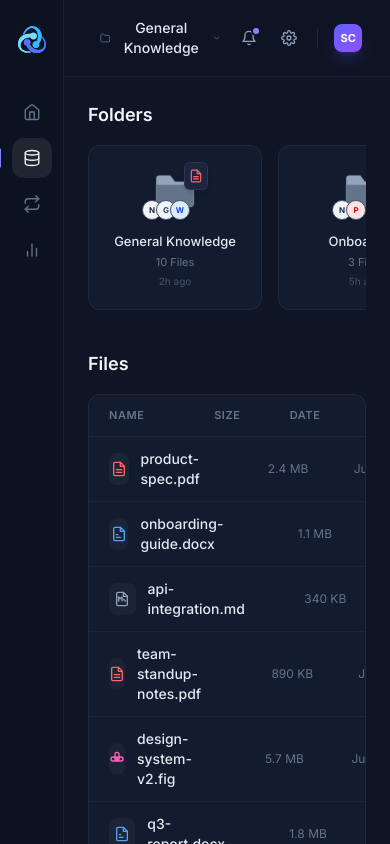
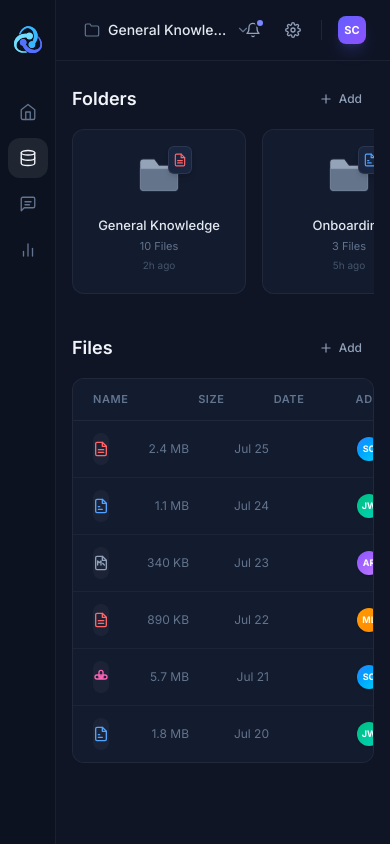
Before and after one commit to Saif-jaber/Cortex, a React (Vite) app: page / in a window 390 px wide. Built offline with nearby package versions, Linux system fonts and the light colour scheme.

Commit message:
Add AI chat page, responsive layout, file upload popup, and add buttons

```diff
--- a/src/components/Dashboard.jsx
+++ b/src/components/Dashboard.jsx
@@ -3,7 +3,7 @@ import { useState } from "react";
 const NAV_ITEMS = [
   { id: "home", label: "Home", icon: HomeIcon },
   { id: "knowledge", label: "Knowledge Base", icon: DatabaseIcon },
-  { id: "sync", label: "Sync", icon: SyncIcon },
+  { id: "chat", label: "AI Chat", icon: ChatIcon },
   { id: "analytics", label: "Analytics", icon: AnalyticsIcon },
 ];
 
@@ -30,16 +30,16 @@ const FOLDER_TREE = [
   { id: "interviews", name: "Team Interviews", count: null },
 ];
 
-const FOLDER_CARDS = [
-  { id: 1, name: "General Knowledge", files: 10, icons: ["notion", "gdrive", "word"], updated: "2h ago", peek: "pdf", tint: "from-indigo-500/8" },
-  { id: 2, name: "Onboarding", files: 3, icons: ["notion", "pdf"], updated: "5h ago", peek: "doc", tint: "from-emerald-500/8" },
-  { id: 3, name: "Integrations", files: 7, icons: ["gdrive", "slack"], updated: "1d ago", peek: null, tint: "from-amber-500/8" },
-  { id: 4, name: "Documents", files: 15, icons: ["word", "pdf", "gdrive"], updated: "3h ago", peek: "pdf", tint: "from-sky-500/8" },
-  { id: 5, name: "Onboarding Design", files: 8, icons: ["figma", "notion"], updated: "6h ago", peek: "figma", tint: "from-pink-500/8" },
-  { id: 6, name: "Team Interviews", files: 4, icons: ["pdf", "word"], updated: "2d ago", peek: null, tint: "from-violet-500/8" },
+const DEFAULT_FOLDER_CARDS = [
+  { id: 1, name: "General Knowledge", files: 10, updated: "2h ago", peek: "pdf", tint: "from-indigo-500/8" },
+  { id: 2, name: "Onboarding", files: 3, updated: "5h ago", peek: "doc", tint: "from-emerald-500/8" },
+  { id: 3, name: "Integrations", files: 7, updated: "1d ago", peek: null, tint: "from-amber-500/8" },
+  { id: 4, name: "Documents", files: 15, updated: "3h ago", peek: "pdf", tint: "from-sky-500/8" },
+  { id: 5, name: "Onboarding Design", files: 8, updated: "6h ago", peek: "figma", tint: "from-pink-500/8" },
+  { id: 6, name: "Team Interviews", files: 4, updated: "2d ago", peek: null, tint: "from-violet-500/8" },
 ];
 
-const FILES = [
+const DEFAULT_FILES = [
   { id: 1, name: "product-spec.pdf", type: "pdf", size: "2.4 MB", date: "Jul 25", addedBy: { name: "Sarah Chen", email: "sarah@cortex.io", gradient: "from-blue-500 to-cyan-400" } },
   { id: 2, name: "onboarding-guide.docx", type: "word", size: "1.1 MB", date: "Jul 24", addedBy: { name: "James Wilson", email: "james@cortex.io", gradient: "from-emerald-500 to-teal-400" } },
   { id: 3, name: "api-integration.md", type: "markdown", size: "340 KB", date: "Jul 23", addedBy: { name: "Alex Rivera", email: "alex@cortex.io", gradient: "from-violet-500 to-purple-400" } },
@@ -66,6 +66,11 @@ export default function Dashboard() {
   const [selectedFolder, setSelectedFolder] = useState("general");
   const [searchQuery, setSearchQuery] = useState("");
   const [breadcrumbOpen, setBreadcrumbOpen] = useState(false);
+  const [messages, setMessages] = useState([{ role: "bot", text: "Hi! I'm Cortex AI. How can I help you today?" }]);
+  const [chatInput, setChatInput] = useState("");
+  const [showPopup, setShowPopup] = useState(null);
+  const [folderCards, setFolderCards] = useState(DEFAULT_FOLDER_CARDS);
+  const [files, setFiles] = useState(DEFAULT_FILES);
 
   const toggleFolder = (id) => {
     setExpandedFolders((prev) => {
@@ -80,7 +85,7 @@ export default function Dashboard() {
   return (
     <div className="flex h-screen w-full overflow-hidden bg-[#0a0e1a] font-sans text-slate-100">
       {/* Left Icon Rail */}
-      <aside className="relative flex w-16 shrink-0 flex-col items-center border-r border-white/[0.06] bg-[#0d1220] py-5">
+      <aside className="relative flex w-14 sm:w-16 shrink-0 flex-col items-center border-r border-white/[0.06] bg-[#0d1220] py-5">
         <div className="mb-8 flex h-10 w-10 items-center justify-center">
           <img src="/logo.svg" alt="Cortex" className="h-7 w-7" />
         </div>
@@ -140,15 +145,15 @@ export default function Dashboard() {
       </aside>
 
       {/* Main Content */}
-      <main className="flex flex-1 flex-col overflow-y-auto bg-[#0f1525] scroll-smooth">
+      <main className={`flex flex-1 flex-col bg-[#0f1525] ${activeNav === "chat" ? "overflow-hidden" : "overflow-y-auto scroll-smooth"}`}>
         {/* Top Bar */}
-        <div className="sticky top-0 z-10 flex items-center justify-between border-b border-white/[0.06] bg-[#0f1525]/80 backdrop-blur-xl px-6 py-3">
-          <div className="relative">
+        <div className="sticky top-0 z-10 flex items-center justify-between border-b border-white/[0.06] bg-[#0f1525]/80 backdrop-blur-xl px-4 sm:px-6 py-3">
+          <div className="relative min-w-0">
             <button onClick={() => setBreadcrumbOpen(!breadcrumbOpen)}
               className="flex items-center gap-2 rounded-lg px-3 py-1.5 text-sm font-medium text-slate-200 transition-all duration-150 hover:bg-white/[0.06]">
-              <FolderSmallIcon className="h-4 w-4 text-slate-500" />
-              {selectedFolderName}
-              <ChevronDownIcon className={`h-3.5 w-3.5 text-slate-500 transition-transform duration-200 ${breadcrumbOpen ? "rotate-180" : ""}`} />
+              <FolderSmallIcon className="h-4 w-4 shrink-0 text-slate-500" />
+              <span className="truncate max-w-[120px] sm:max-w-[200px] md:max-w-none">{selectedFolderName}</span>
+              <ChevronDownIcon className={`h-3.5 w-3.5 shrink-0 text-slate-500 transition-transform duration-200 ${breadcrumbOpen ? "rotate-180" : ""}`} />
             </button>
             {breadcrumbOpen && (
               <>
@@ -157,7 +162,7 @@ export default function Dashboard() {
                   <div className="px-3 pb-2">
                     <span className="text-[10px] font-semibold tracking-wider text-slate-500 uppercase">Folders</span>
                   </div>
-                  {FOLDER_CARDS.map((f) => {
+                  {folderCards.map((f) => {
                     const isSel = selectedFolder === f.id;
                     return (
                       <button key={f.id} onClick={() => setBreadcrumbOpen(false)}
@@ -188,14 +193,20 @@ export default function Dashboard() {
           </div>
         </div>
 
-        <div className="flex-1 px-6 py-6">
+        {activeNav === "chat" ? (
+          <ChatPage messages={messages} setMessages={setMessages} chatInput={chatInput} setChatInput={setChatInput} />
+        ) : (
+          <div className="flex-1 px-4 sm:px-6 py-6">
             {/* Folders Section */}
             <section className="mb-8">
-            <div className="mb-4">
+              <div className="mb-4 flex items-center justify-between">
                 <h3 className="text-lg font-semibold text-slate-100">Folders</h3>
+                <button onClick={() => setShowPopup("folder")} className="flex items-center gap-1.5 rounded-lg px-3 py-1.5 text-xs font-medium text-slate-400 transition-all duration-150 hover:bg-white/[0.06] hover:text-slate-200">
+                  <PlusIcon className="h-3.5 w-3.5" /> Add
+                </button>
               </div>
-            <div className="flex gap-4 overflow-x-auto pb-2 pr-6 scrollbar-hide">
-              {FOLDER_CARDS.map((folder) => (
+              <div className="flex gap-4 overflow-x-auto pb-2 scrollbar-hide">
+                {folderCards.map((folder) => (
                   <FolderCard key={folder.id} folder={folder} />
                 ))}
               </div>
@@ -203,36 +214,41 @@ export default function Dashboard() {
 
             {/* Files Section */}
             <section>
-            <div className="mb-4">
+              <div className="mb-4 flex items-center justify-between">
                 <h3 className="text-lg font-semibold text-slate-100">Files</h3>
+                <button onClick={() => setShowPopup("file")} className="flex items-center gap-1.5 rounded-lg px-3 py-1.5 text-xs font-medium text-slate-400 transition-all duration-150 hover:bg-white/[0.06] hover:text-slate-200">
+                  <PlusIcon className="h-3.5 w-3.5" /> Add
+                </button>
               </div>
-            <div className="overflow-hidden rounded-xl border border-white/[0.06] bg-[#131b2e]">
+              <div className="overflow-x-auto rounded-xl border border-white/[0.06] bg-[#131b2e]">
                 <div className="grid grid-cols-[1fr_auto_auto_auto] items-center border-b border-white/[0.06] px-5 py-3">
                   <span className="text-[11px] font-semibold tracking-wider text-slate-500 uppercase">Name</span>
                   <span className="w-24 text-right text-[11px] font-semibold tracking-wider text-slate-500 uppercase">Size</span>
                   <span className="w-20 text-right text-[11px] font-semibold tracking-wider text-slate-500 uppercase">Date</span>
-                <span className="w-44 text-right text-[11px] font-semibold tracking-wider text-slate-500 uppercase">Added By</span>
+                  <span className="w-28 sm:w-44 text-right text-[11px] font-semibold tracking-wider text-slate-500 uppercase">Added By</span>
                 </div>
-              {FILES.map((file, i) => (
+                {files.map((file, i) => (
                   <div key={file.id}
-                  className={`group grid grid-cols-[1fr_auto_auto_auto] items-center px-5 py-3 transition-colors duration-150 hover:bg-white/[0.03] ${i < FILES.length - 1 ? "border-b border-white/[0.04]" : ""}`}>
-                  <div className="flex items-center gap-3">
+                    className={`group grid grid-cols-[1fr_auto_auto_auto] items-center px-5 py-3 transition-colors duration-150 hover:bg-white/[0.03] ${i < files.length - 1 ? "border-b border-white/[0.04]" : ""}`}>
+                    <div className="flex items-center gap-3 min-w-0">
                       <FileTypeIcon type={file.type} />
-                    <span className="text-sm font-medium text-slate-200 group-hover:text-slate-100 transition-colors">{file.name}</span>
+                      <span className="truncate text-sm font-medium text-slate-200 group-hover:text-slate-100 transition-colors">{file.name}</span>
                     </div>
                     <span className="w-24 text-right text-xs text-slate-500">{file.size}</span>
                     <span className="w-20 text-right text-xs text-slate-500">{file.date}</span>
-                  <div className="flex w-44 items-center justify-end gap-2.5">
+                    <div className="flex w-28 sm:w-44 items-center justify-end gap-2.5">
                       <div className={`flex h-6 w-6 items-center justify-center rounded-full bg-gradient-to-br ${file.addedBy.gradient} text-[9px] font-bold text-white shadow-sm`}>
                         {file.addedBy.name.split(" ").map((n) => n[0]).join("")}
                       </div>
-                    <span className="text-xs text-slate-400">{file.addedBy.email}</span>
+                      <span className="hidden sm:block text-xs text-slate-400">{file.addedBy.email}</span>
                     </div>
                   </div>
                 ))}
               </div>
             </section>
           </div>
+        )}
+        {showPopup && <Popup type={showPopup} onClose={() => setShowPopup(null)} onAddFolder={(name) => setFolderCards((prev) => [...prev, { id: Date.now(), name, files: 0, updated: "just now", peek: null, tint: "from-indigo-500/8" }])} onAddFile={(file) => setFiles((prev) => [...prev, { id: Date.now(), name: file.name, type: file.name.split(".").pop().toLowerCase(), size: (file.size / 1024).toFixed(1) + " KB", date: "just now", addedBy: { name: "Sarah Chen", email: "sarah@cortex.io", gradient: "from-blue-500 to-cyan-400" } }])} />}
       </main>
     </div>
   );
@@ -303,33 +319,11 @@ function FolderCard({ folder }) {
           </div>
         )}
         <FolderLargeIcon className="h-[50px] w-[50px]" />
-        <div className="absolute -bottom-1 -left-2 flex -space-x-1.5">
-          {folder.icons.slice(0, 3).map((icon, i) => (
-            <AppBadge key={i} type={icon} />
-          ))}
-        </div>
       </div>
       <span className="text-[13px] font-medium text-slate-200">{folder.name}</span>
       <span className="mt-0.5 text-[11px] text-slate-500">{folder.files} Files</span>
       <span className="mt-1 text-[10px] text-slate-600">{folder.updated}</span>
     </button>
-  );
-}
-
-function AppBadge({ type }) {
-  const config = {
-    notion: { bg: "bg-slate-100", color: "text-slate-800", label: "N" },
-    gdrive: { bg: "bg-slate-100", color: "text-slate-700", label: "G" },
-    word: { bg: "bg-blue-100", color: "text-blue-700", label: "W" },
-    pdf: { bg: "bg-red-100", color: "text-red-600", label: "P" },
-    slack: { bg: "bg-purple-100", color: "text-purple-600", label: "S" },
-    figma: { bg: "bg-pink-100", color: "text-pink-600", label: "F" },
-  };
-  const c = config[type] || config.notion;
-  return (
-    <div className={`flex h-5 w-5 items-center justify-center rounded-full border border-slate-600 text-[8px] font-bold shadow-sm ${c.bg} ${c.color}`}>
-      {c.label}
-    </div>
   );
 }
 
@@ -373,13 +367,12 @@ function DatabaseIcon({ className, strokeWidth }) {
   );
 }
 
-function SyncIcon({ className, strokeWidth }) {
+function ChatIcon({ className, strokeWidth }) {
   return (
     <svg className={className} viewBox="0 0 24 24" fill="none" stroke="currentColor" strokeWidth={strokeWidth || 2} strokeLinecap="round" strokeLinejoin="round">
-      <polyline points="17 1 21 5 17 9" />
-      <path d="M3 11V9a4 4 0 014-4h14" />
-      <polyline points="7 23 3 19 7 15" />
-      <path d="M21 13v2a4 4 0 01-4 4H3" />
+      <path d="M21 15a2 2 0 01-2 2H7l-4 4V5a2 2 0 012-2h14a2 2 0 012 2v10z" />
+      <line x1="8" y1="9" x2="16" y2="9" />
+      <line x1="8" y1="13" x2="14" y2="13" />
     </svg>
   );
 }
@@ -529,3 +522,116 @@ function FileTypeSVG({ type, className }) {
   };
   return icons[type] || icons.pdf;
 }
+
+function Popup({ type, onClose, onAddFolder, onAddFile }) {
+  const [name, setName] = useState("");
+  const [selectedFile, setSelectedFile] = useState(null);
+
+  const handleSubmit = () => {
+    if (type === "folder") {
+      if (!name.trim()) return;
+      onAddFolder(name.trim());
+      onClose();
+    } else {
+      if (!selectedFile) return;
+      onAddFile(selectedFile);
+      onClose();
+    }
+  };
+
+  return (
+    <>
+      <div className="fixed inset-0 z-30 bg-black/40 backdrop-blur-sm" onClick={onClose} />
+      <div className="fixed left-1/2 top-1/2 z-40 w-full max-w-md -translate-x-1/2 -translate-y-1/2 rounded-xl border border-white/[0.08] bg-[#182032] shadow-2xl shadow-black/40">
+        <div className="flex items-center justify-between border-b border-white/[0.06] px-5 py-4">
+          <h3 className="text-sm font-semibold text-slate-200">{type === "folder" ? "New Folder" : "Upload File"}</h3>
+          <button onClick={onClose} className="flex h-6 w-6 items-center justify-center rounded-lg text-slate-400 transition-all duration-150 hover:bg-white/[0.06] hover:text-slate-200">
+            <svg className="h-4 w-4" viewBox="0 0 24 24" fill="none" stroke="currentColor" strokeWidth="2" strokeLinecap="round" strokeLinejoin="round">
+              <line x1="18" y1="6" x2="6" y2="18" /><line x1="6" y1="6" x2="18" y2="18" />
+            </svg>
+          </button>
+        </div>
+        <div className="space-y-4 px-5 py-5">
+          {type === "folder" ? (
+            <div>
+              <label className="mb-1.5 block text-xs font-medium text-slate-400">Folder Name</label>
+              <input type="text" value={name} onChange={(e) => setName(e.target.value)} onKeyDown={(e) => e.key === "Enter" && handleSubmit()} placeholder="e.g. New Project" autoFocus
+                className="w-full rounded-lg bg-white/[0.04] px-3 py-2 text-sm text-slate-200 placeholder-slate-500 outline-none ring-1 ring-white/[0.06] transition-all duration-200 focus:ring-indigo-500/30" />
+            </div>
+          ) : (
+            <div>
+              <label className="mb-1.5 block text-xs font-medium text-slate-400">Choose a file from your computer</label>
+              <div className="relative">
+                <input type="file" id="file-upload" onChange={(e) => setSelectedFile(e.target.files[0])} className="hidden" />
+                <label htmlFor="file-upload" className="flex cursor-pointer flex-col items-center gap-2 rounded-lg border-2 border-dashed border-white/[0.08] bg-white/[0.02] px-4 py-8 transition-all duration-200 hover:border-indigo-500/30 hover:bg-white/[0.04]">
+                  <svg className="h-8 w-8 text-slate-500" viewBox="0 0 24 24" fill="none" stroke="currentColor" strokeWidth="1.5" strokeLinecap="round" strokeLinejoin="round">
+                    <path d="M21 15v4a2 2 0 01-2 2H5a2 2 0 01-2-2v-4" /><polyline points="17 8 12 3 7 8" /><line x1="12" y1="3" x2="12" y2="15" />
+                  </svg>
+                  <span className="text-sm text-slate-400">{selectedFile ? selectedFile.name : "Click to browse files"}</span>
+                  {selectedFile && <span className="text-xs text-slate-500">{(selectedFile.size / 1024).toFixed(1)} KB</span>}
+                </label>
+              </div>
+            </div>
+          )}
+        </div>
+        <div className="flex justify-end gap-2 border-t border-white/[0.06] px-5 py-4">
+          <button onClick={onClose} className="rounded-lg px-4 py-2 text-xs font-medium text-slate-400 transition-all duration-150 hover:bg-white/[0.06] hover:text-slate-200">Cancel</button>
+          <button onClick={handleSubmit} disabled={type === "folder" ? !name.trim() : !selectedFile} className="rounded-lg bg-indigo-500 px-4 py-2 text-xs font-medium text-white transition-all duration-150 hover:bg-indigo-400 disabled:opacity-40 disabled:cursor-not-allowed">
+            {type === "folder" ? "Create Folder" : "Upload File"}
+          </button>
+        </div>
+      </div>
+    </>
+  );
+}
+
+function ChatPage({ messages, setMessages, chatInput, setChatInput }) {
+  const handleSend = () => {
+    if (!chatInput.trim()) return;
+    const userMsg = { role: "user", text: chatInput.trim() };
+    setMessages((prev) => [...prev, userMsg]);
+    setChatInput("");
+    setTimeout(() => {
+      setMessages((prev) => [...prev, { role: "bot", text: "Thanks for your message! I'm a demo AI assistant. In production, I'd connect to your knowledge base to answer your questions." }]);
+    }, 800);
+  };
+
+  const handleKeyDown = (e) => {
+    if (e.key === "Enter" && !e.shiftKey) {
+      e.preventDefault();
+      handleSend();
+    }
+  };
+
+  return (
+    <div className="flex flex-1 flex-col min-h-0">
+      <div className="flex-1 overflow-y-auto min-h-0 px-4 sm:px-6 py-6 space-y-4">
+        {messages.map((msg, i) => (
+          <div key={i} className={`flex ${msg.role === "user" ? "justify-end" : "justify-start"}`}>
+            <div className={`max-w-[70%] rounded-2xl px-4 py-3 text-sm leading-relaxed ${
+              msg.role === "user"
+                ? "bg-indigo-500/20 text-slate-100 border border-indigo-500/20"
+                : "bg-[#1a2540] text-slate-200 border border-white/[0.06]"
+            }`}>
+              {msg.text}
+            </div>
+          </div>
+        ))}
+      </div>
+      <div className="border-t border-white/[0.06] px-4 sm:px-6 py-4">
+        <div className="flex items-center gap-3 rounded-xl bg-[#1a2540] px-4 py-3 ring-1 ring-white/[0.06] transition-all duration-200 focus-within:ring-indigo-500/30">
+          <input type="text" value={chatInput} onChange={(e) => setChatInput(e.target.value)} onKeyDown={handleKeyDown}
+            placeholder="Ask Cortex AI anything..."
+            className="flex-1 bg-transparent text-sm text-slate-200 placeholder-slate-500 outline-none" />
+          <button onClick={handleSend} disabled={!chatInput.trim()}
+            className="flex h-8 w-8 shrink-0 items-center justify-center rounded-lg bg-indigo-500 text-white transition-all duration-150 hover:bg-indigo-400 disabled:opacity-40 disabled:cursor-not-allowed">
+            <svg className="h-4 w-4" viewBox="0 0 24 24" fill="none" stroke="currentColor" strokeWidth="2" strokeLinecap="round" strokeLinejoin="round">
+              <line x1="22" y1="2" x2="11" y2="13" />
+              <polygon points="22 2 15 22 11 13 2 9 22 2" />
+            </svg>
+          </button>
+        </div>
+      </div>
+    </div>
+  );
+}
```
Lines whose indentation alone changed are shown as unchanged.
